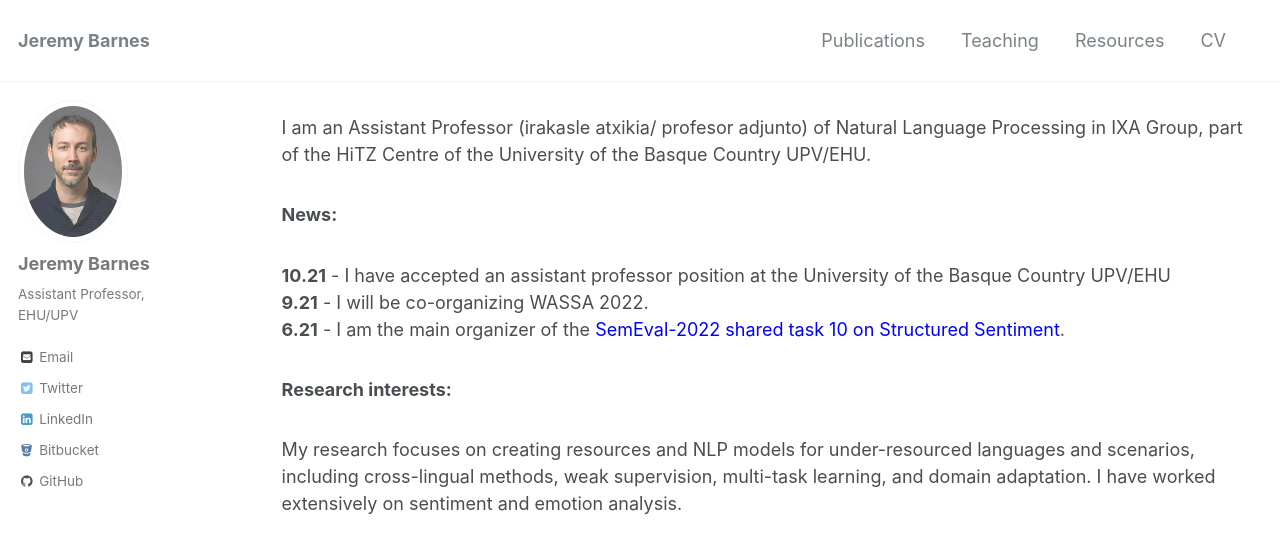
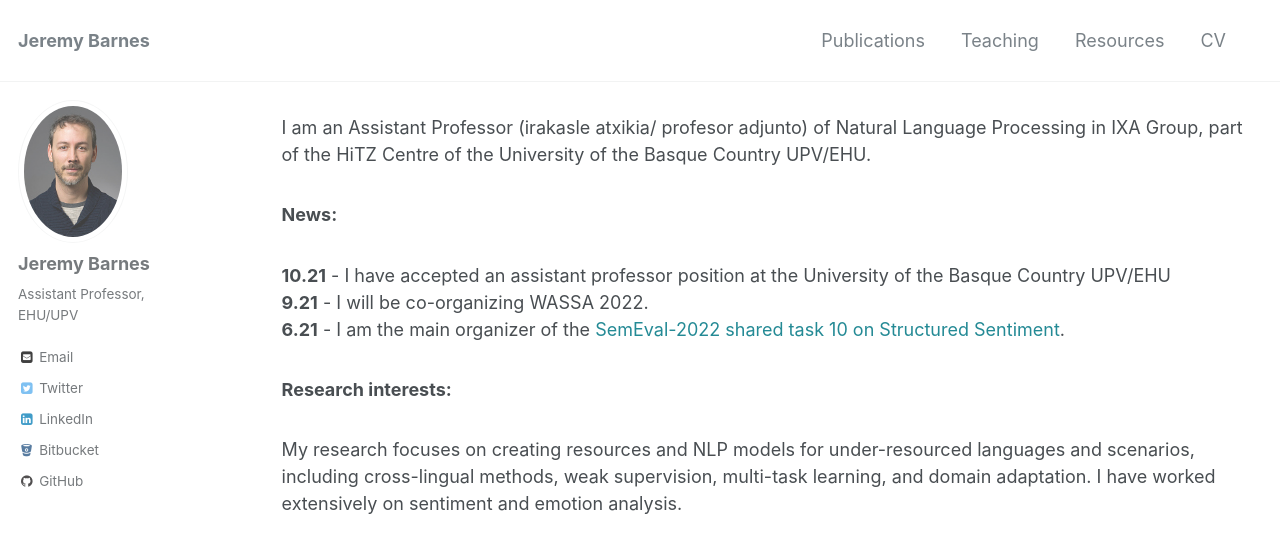
Before and after one commit to jerbarnes/jerbarnes.github.io, a Jekyll site: the page built from index.html, in a window 1280 px wide and 900 px high. Shown: the top 553 px of the window. Built offline with Jekyll 4.4.1, drawn with Linux system fonts in a browser that asks for light colours; the list of posts is cut into pages by our own code; comment, search, counter and statistics services are not loaded.

Commit message:
changed link color again

```diff
--- a/_layouts/home.html
+++ b/_layouts/home.html
@@ -12,7 +12,7 @@
 
 <strong>10.21</strong> - I have accepted an assistant professor position at the University of the Basque Country UPV/EHU <br>
 <strong>9.21</strong> -  I will be co-organizing WASSA 2022. <br>
-<strong>6.21</strong> -  I am the main organizer of the <a href="https://github.com/jerbarnes/semeval22_structured_sentiment" style="color:blue">SemEval-2022 shared task 10 on Structured Sentiment</a>. <br>
+<strong>6.21</strong> -  I am the main organizer of the <a href="https://github.com/jerbarnes/semeval22_structured_sentiment" style="color:#248a95">SemEval-2022 shared task 10 on Structured Sentiment</a>. <br>
 
 
 
```
